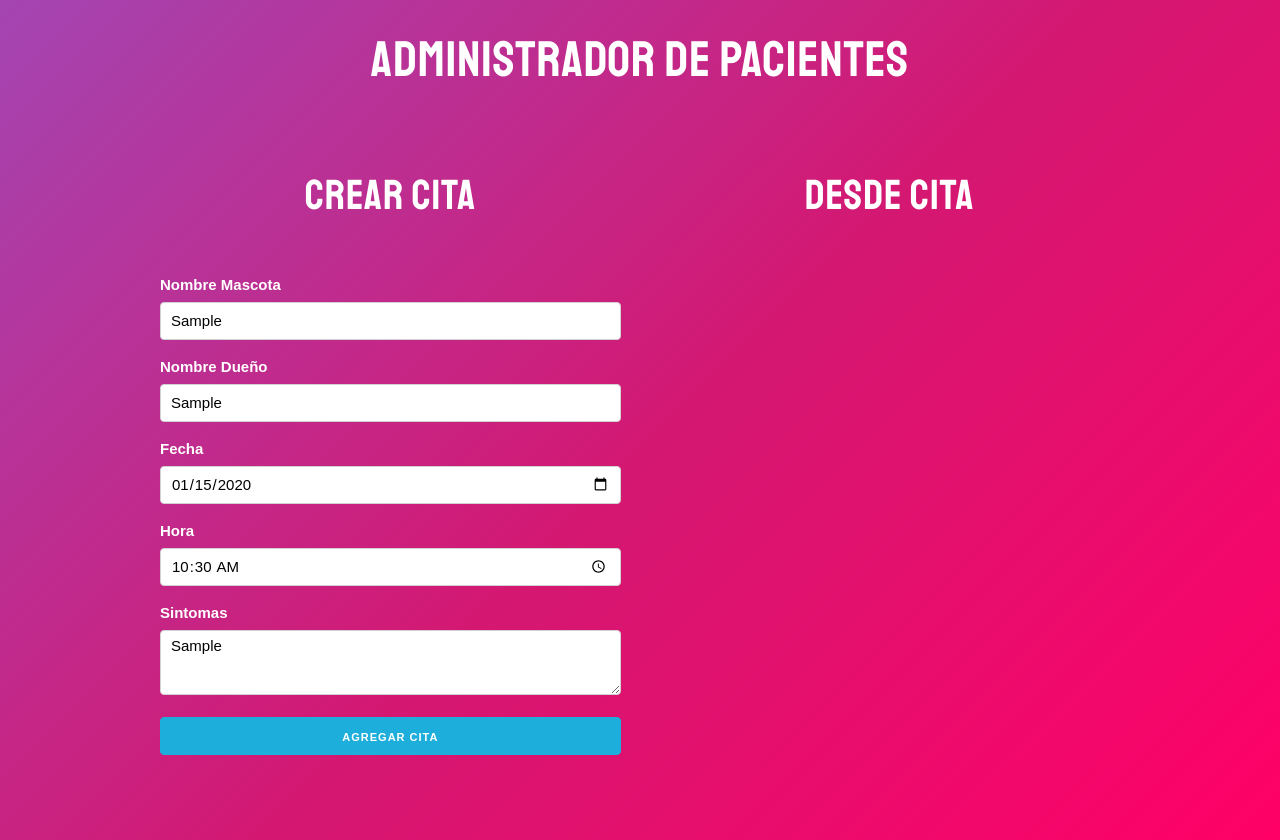
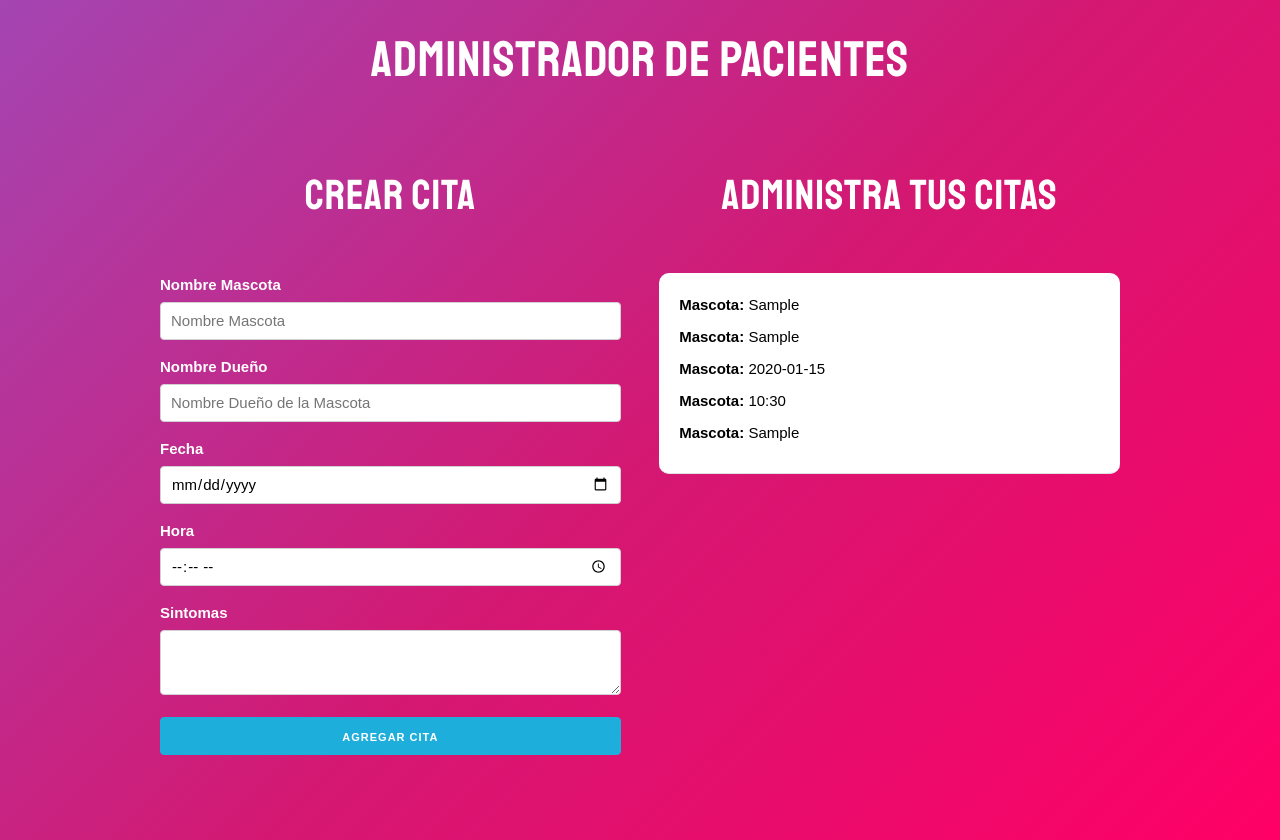
Before and after one commit to checho9999/React-Administrar-Citas, a React (Create React App) app: page / in a window 1280 px wide. Both pictures are taken after typing "Sample", "Sample", "2020-01-15", "10:30", "Sample" into the empty fields and a click on the button "AGREGAR CITA". Built offline with nearby package versions, Linux system fonts and the light colour scheme.

Commit message:
Mostrando la Cita que fue validada OK en el formulario

```diff
--- a/src/App.js
+++ b/src/App.js
@@ -1,8 +1,18 @@
-import React, { Fragment } from 'react';
+import React, { Fragment, useState } from 'react';
 import Formulario from './components/Formulario'
 import Cita from './components/Cita';
 
 function App() {
+
+  const [ citas, guardarCitas ] = useState([]);
+
+  const crearCita = (cita) => {
+    console.log(cita)
+    guardarCitas([
+      ...citas,
+      cita
+    ])
+  }
 
   return (
     <Fragment>
@@ -11,10 +21,20 @@ function App() {
       <div className="container">
         <div className="row">
           <div className="one-half column">
-            <Formulario />
+            <Formulario
+              crearCita={crearCita}
+            />
           </div>
           <div className="one-half column">
-            <Cita />
+            <h2>Administra tus citas</h2>
+            {
+              citas.map(cita => (
+                <Cita
+                  key={cita.id}
+                  cita={cita}
+                />
+              ))
+            }
           </div>
         </div>
       </div>
--- a/src/components/Cita.js
+++ b/src/components/Cita.js
@@ -1,9 +1,13 @@
 import React from 'react';
 
-const Cita = () => {
-    return (
-        <h2>Desde Cita</h2>
-    );
-}
+const Cita = ( {cita} ) => (
+    <div className="cita">
+        <p>Mascota: <span>{cita.mascota}</span></p>
+        <p>Mascota: <span>{cita.propietario}</span></p>
+        <p>Mascota: <span>{cita.fecha}</span></p>
+        <p>Mascota: <span>{cita.hora}</span></p>
+        <p>Mascota: <span>{cita.sintomas}</span></p>
+    </div>
+);
 
 export default Cita;
--- a/src/components/Formulario.js
+++ b/src/components/Formulario.js
@@ -1,7 +1,7 @@
 import React, { Fragment, useState } from 'react';
 import uuid from 'uuid/v4';
 
-const Formulario = () => {
+const Formulario = ( {crearCita} ) => {
 
     // Crear state de citas
     const [ cita, actualizarCita] = useState({
@@ -44,6 +44,17 @@ const Formulario = () => {
         cita.id=uuid();
         //console.log(cita.id);
 
+        //Crear la cita
+        crearCita(cita);
+
+        //Reiniciar el formulario
+        actualizarCita({
+            mascota: '',
+            propietario: '',
+            fecha: '',
+            hora: '',
+            sintomas: ''
+        });
 
     }
 
```
